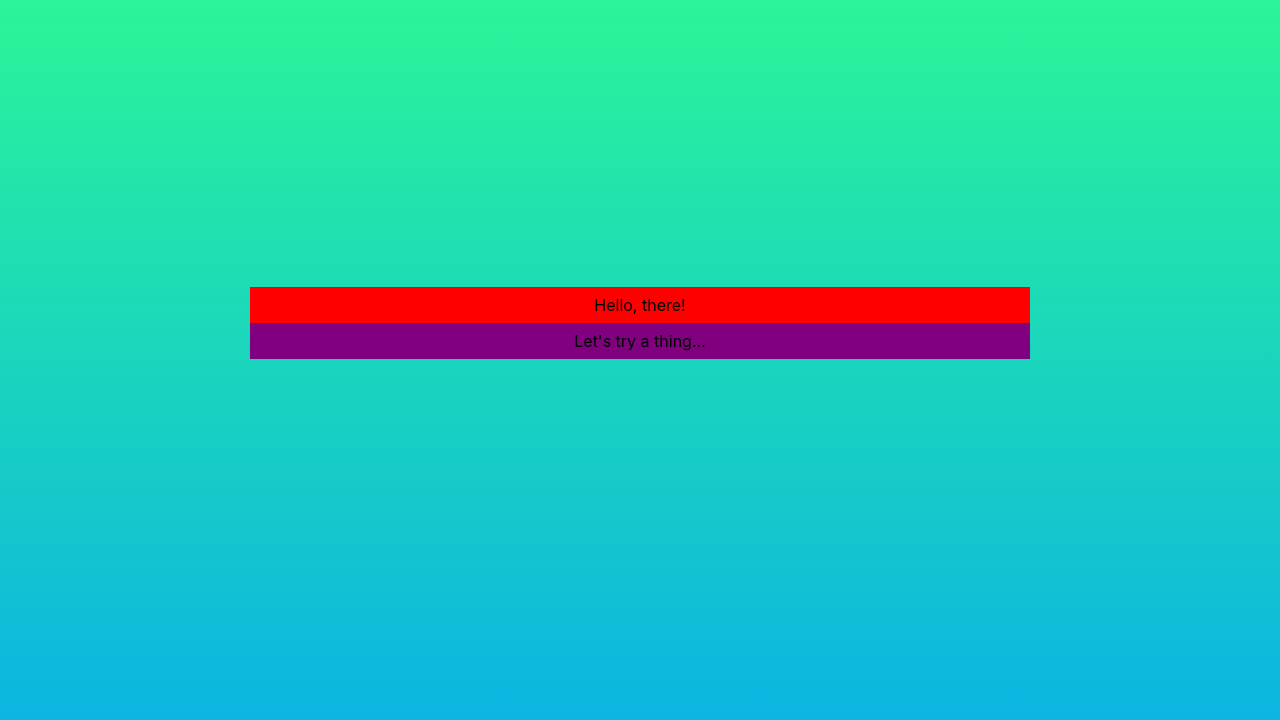
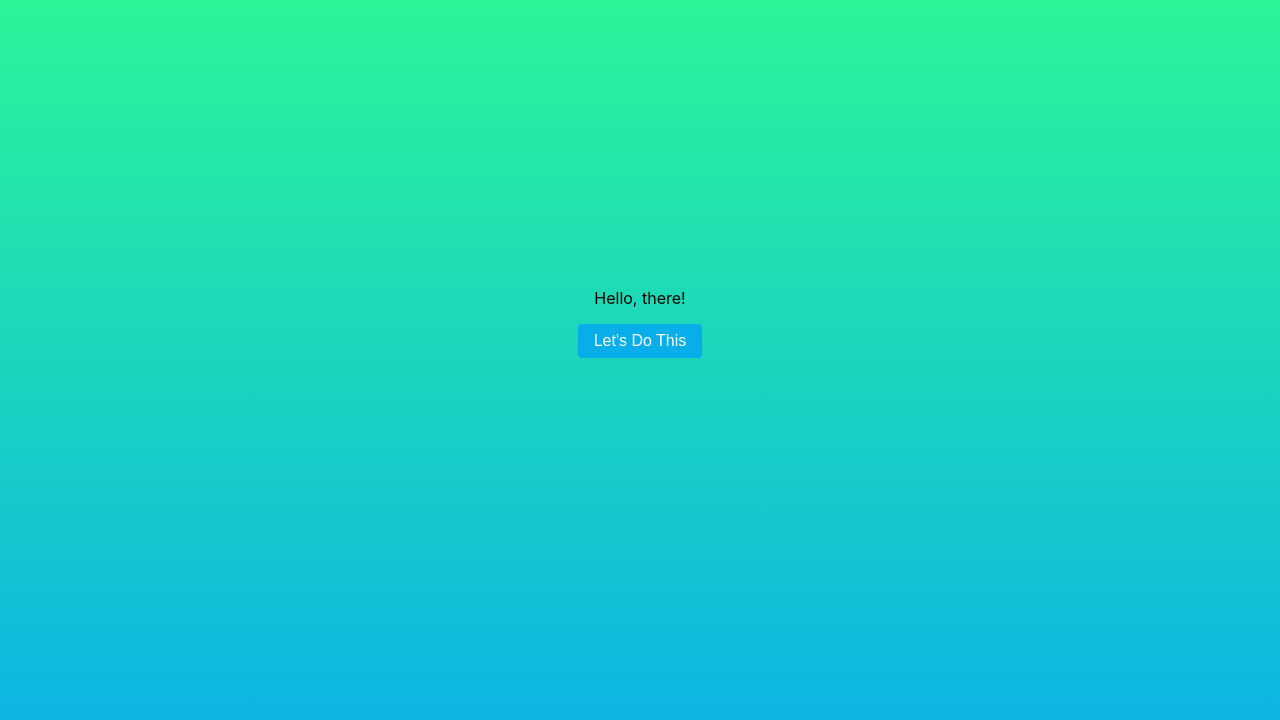
Before and after one commit to oheydrew/super-blip, a React (Create React App) app: page / in a window 1280 px wide. Shown: the top 720 px of the page. Built offline with nearby package versions, Linux system fonts and the light colour scheme.

Commit message:
🔊 Add Tone.js - Make kick sound go boom! 🎉

```diff
--- a/package.json
+++ b/package.json
@@ -14,7 +14,8 @@
     "@testing-library/user-event": "^7.1.2",
     "react": "^16.13.1",
     "react-dom": "^16.13.1",
-    "react-scripts": "3.4.1"
+    "react-scripts": "3.4.1",
+    "tone": "^13.8.25"
   },
   "devDependencies": {
     "eslint-config-prettier": "^6.11.0",
--- a/src/layouts/MainLayout.jsx
+++ b/src/layouts/MainLayout.jsx
@@ -12,9 +12,7 @@ const MainLayout = ({ children }) => (
     }}
   >
     <Flex width={1} height="80%" justifyContent="center" alignItems="center">
-      <Box width={[1, 1, 7 / 8, 5 / 8]} bg="red">
-        {children}
-      </Box>
+      <Box width={[1, 1, 7 / 8, 5 / 8]}>{children}</Box>
     </Flex>
   </Box>
 );
--- a/src/pages/Root/Root.jsx
+++ b/src/pages/Root/Root.jsx
@@ -1,20 +1,47 @@
-import React from 'react';
+import React, { useState } from 'react';
+import Tone from 'tone';
 
 import { MainLayout } from 'layouts';
-import { Flex } from 'rebass';
+import { Button, Flex } from 'rebass';
 
-const Root = () => (
+const Root = () => {
+  const [toneStarted, setToneStarted] = useState(false);
+
+  const handleStartButton = async (event) => {
+    const synth = new Tone.MembraneSynth().toMaster();
+
+    const loop = new Tone.Loop((time) => {
+      //triggered every eighth note.
+      console.log('Time:', time);
+      synth.triggerAttackRelease('C2', '2n');
+    }, '2n').start(0);
+
+    if (!toneStarted) {
+      await Tone.Transport.start();
+      setToneStarted(true);
+    } else {
+      await Tone.Transport.stop();
+      setToneStarted(false);
+    }
+
+    console.log(toneStarted);
+  };
+
+  return (
     <MainLayout>
       <Flex width={1} p="8px" justifyContent="center">
         Hello, there!
       </Flex>
 
-    <Flex width={1} p="8px" justifyContent="center" bg={['red', 'blue', 'pink', 'purple', 'green']}>
-      Let's try a thing...
+      <Flex width={1} p="8px" justifyContent="center">
+        <Button bg={!toneStarted ? '#08AEEA' : '#2AF598'} onClick={handleStartButton}>
+          {!toneStarted ? "Let's Do This" : 'Yeeeah!'}
+        </Button>
       </Flex>
 
-    <Flex></Flex>
+      <Flex width={1}></Flex>
     </MainLayout>
   );
+};
 
 export { Root };
```
Also changed, not shown: 1 other file (tests, documents, lock files or other folders). Lines whose indentation alone changed are shown as unchanged.
